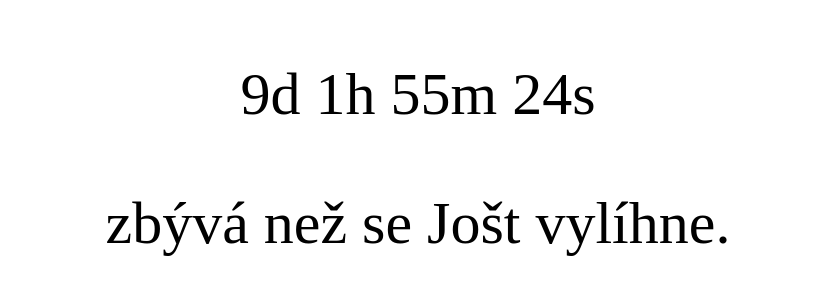
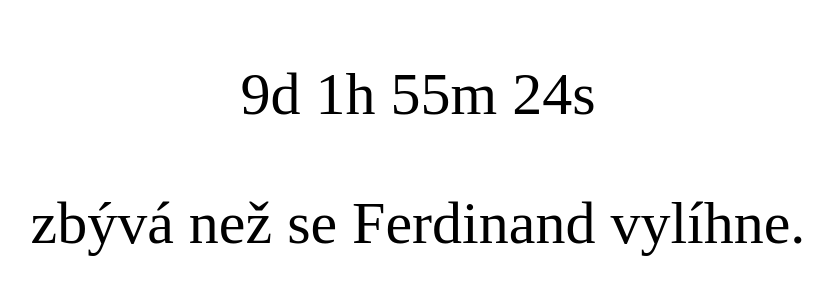
Before and after one commit to lycanea/uzabysetovylihlo, a plain HTML site: page index.html in a window 1280 px wide. Shown: the whole page, without its empty margins (222-1055 px from the left). Drawn offline with Linux system fonts and the light colour scheme.

Commit message:
Update index.html

```diff
--- a/index.html
+++ b/index.html
@@ -46,7 +46,7 @@ var x = setInterval(function() {
   }
 }, 1000);
 </script>
-<p style="text-align: center;top: 10px; position;relative"> zbývá než se Jošt vylíhne. </p>
+<p style="text-align: center;top: 10px; position;relative"> zbývá než se Ferdinand vylíhne. </p>
 
 </body>
 </html>
```
